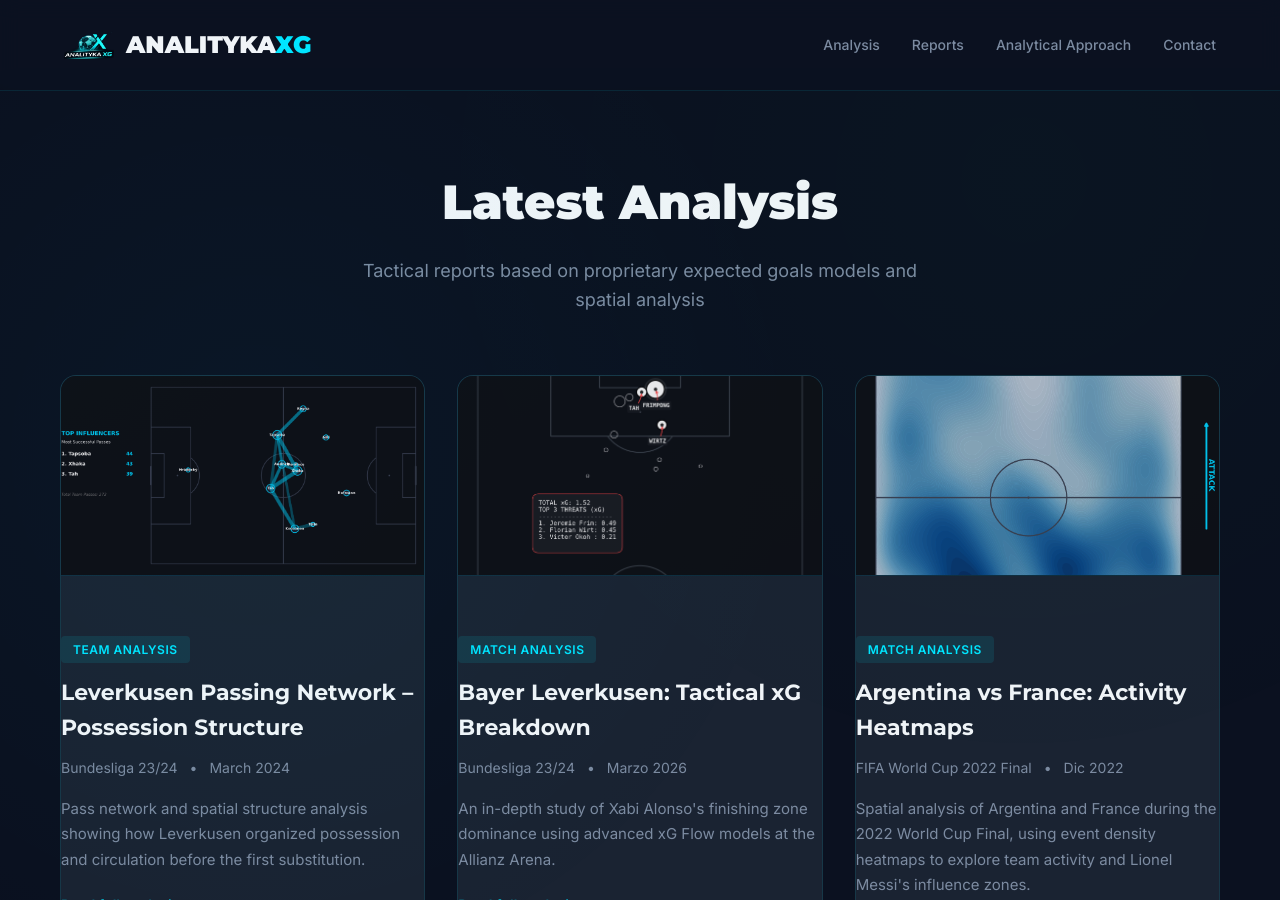
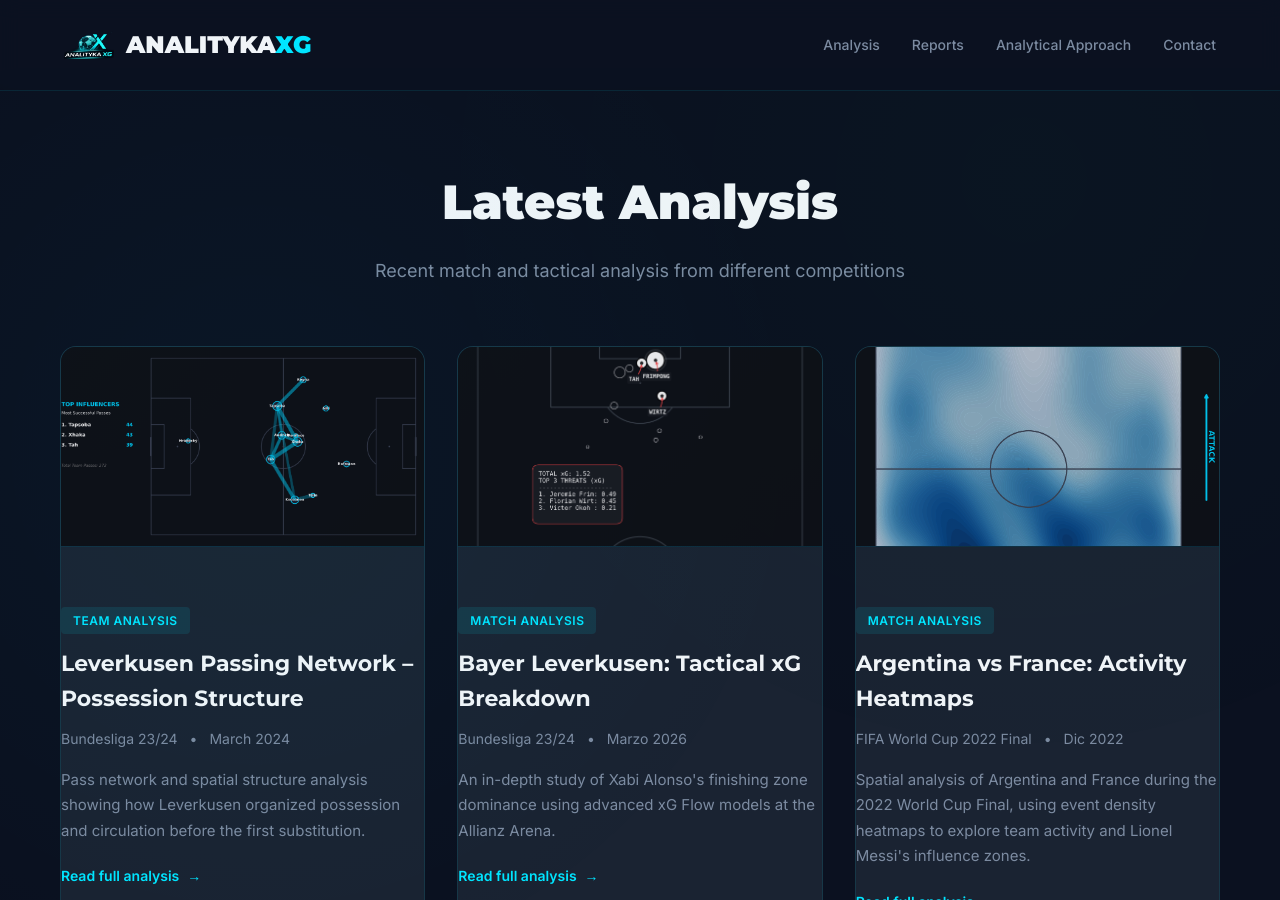
Before and after one commit to Fiallos77/analitykaXG, a Jekyll site: the page built from index.md, in a window 1280 px wide and 900 px high, scrolled down 1290 px. Built offline with Jekyll 4.4.1, drawn with Linux system fonts in a browser that asks for light colours.

Commit message:
Update description for Latest Analysis section

```diff
--- a/index.md
+++ b/index.md
@@ -53,7 +53,7 @@ lang: en
 <section class="section" id="reports">
     <div class="section-header">
         <h2>Latest Analysis</h2>
-        <p>Tactical reports based on proprietary expected goals models and spatial analysis</p>
+        <p>Recent match and tactical analysis from different competitions</p>
     </div>
     <div class="reports-grid">
         <!-- Card 1: LeverKUsen Campeon BundesLiga vs Werbem -->
```
